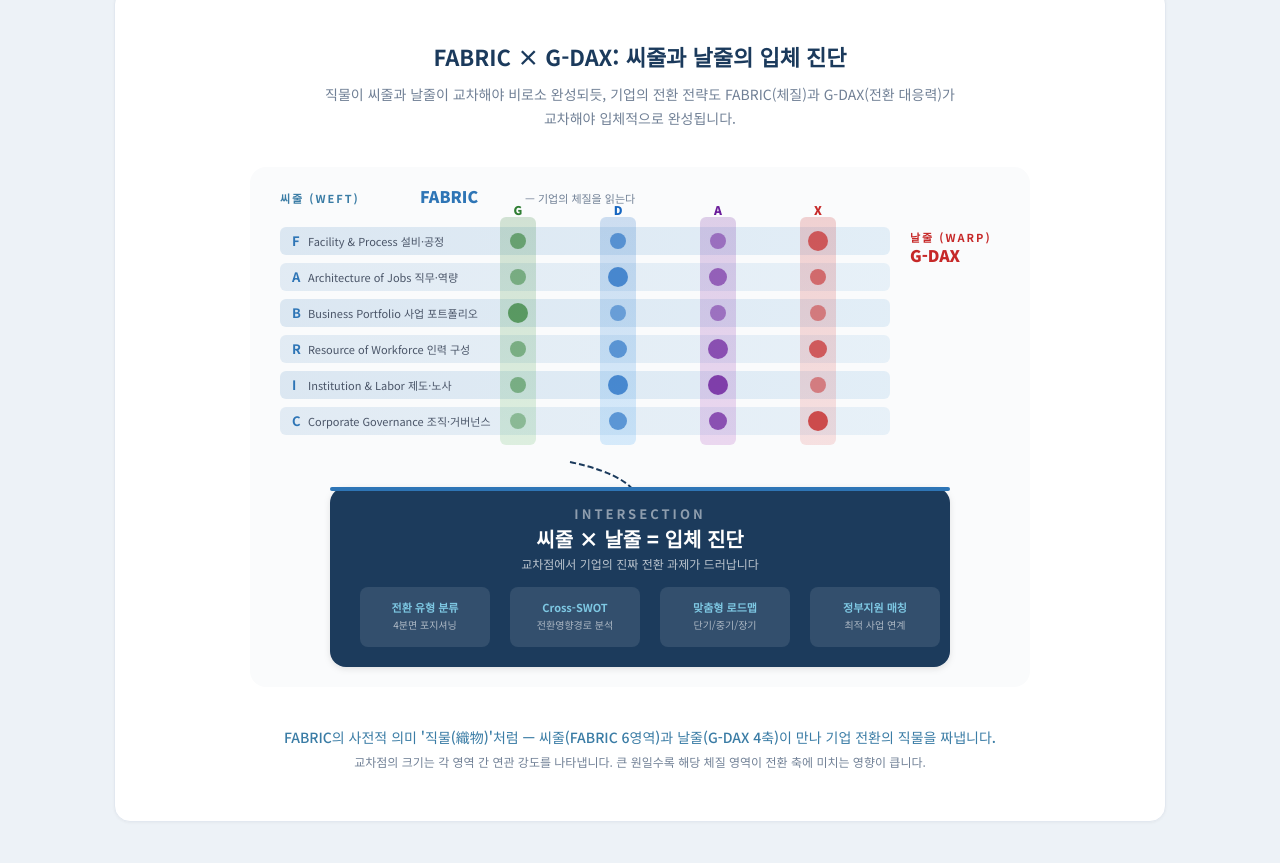
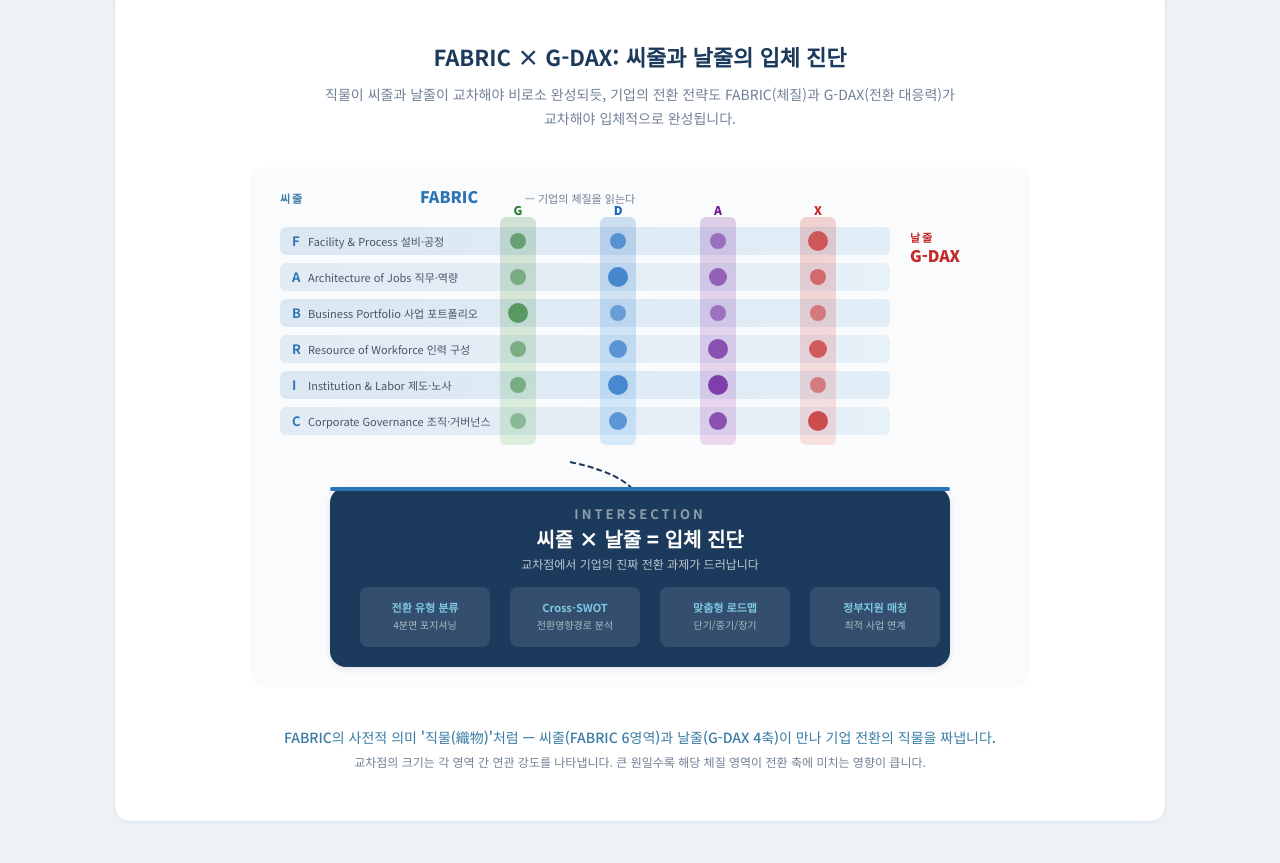
Before and after one commit to jeonter-hash/ksa_gdax_survey, a website: page public/index.html in a window 1280 px wide. Shown: the part 5872-6735 px from the top of the page. Drawn offline with Linux system fonts and the light colour scheme.

Commit message:
fix: remove English translations for warp and weft

```diff
--- a/public/index.html
+++ b/public/index.html
@@ -859,12 +859,12 @@
           <rect x="0" y="0" width="780" height="520" rx="16" fill="#FAFBFC"/>
 
           <!-- 라벨: 씨줄 FABRIC (가로) -->
-          <text x="30" y="36" font-size="11" font-weight="700" fill="#3A7CA5" letter-spacing="2">씨줄 (WEFT)</text>
+          <text x="30" y="36" font-size="11" font-weight="700" fill="#3A7CA5" letter-spacing="2">씨줄</text>
           <text x="170" y="36" font-size="16" font-weight="900" fill="#2E75B6">FABRIC</text>
           <text x="275" y="36" font-size="11" fill="#718096">— 기업의 체질을 읽는다</text>
 
           <!-- 라벨: 날줄 G-DAX (세로) -->
-          <text x="660" y="75" font-size="11" font-weight="700" fill="#C62828" letter-spacing="2" text-anchor="start">날줄 (WARP)</text>
+          <text x="660" y="75" font-size="11" font-weight="700" fill="#C62828" letter-spacing="2" text-anchor="start">날줄</text>
           <text x="660" y="95" font-size="16" font-weight="900" fill="#C62828" text-anchor="start">G-DAX</text>
 
           <!-- FABRIC 가로 바 (씨줄 6개) -->
```
